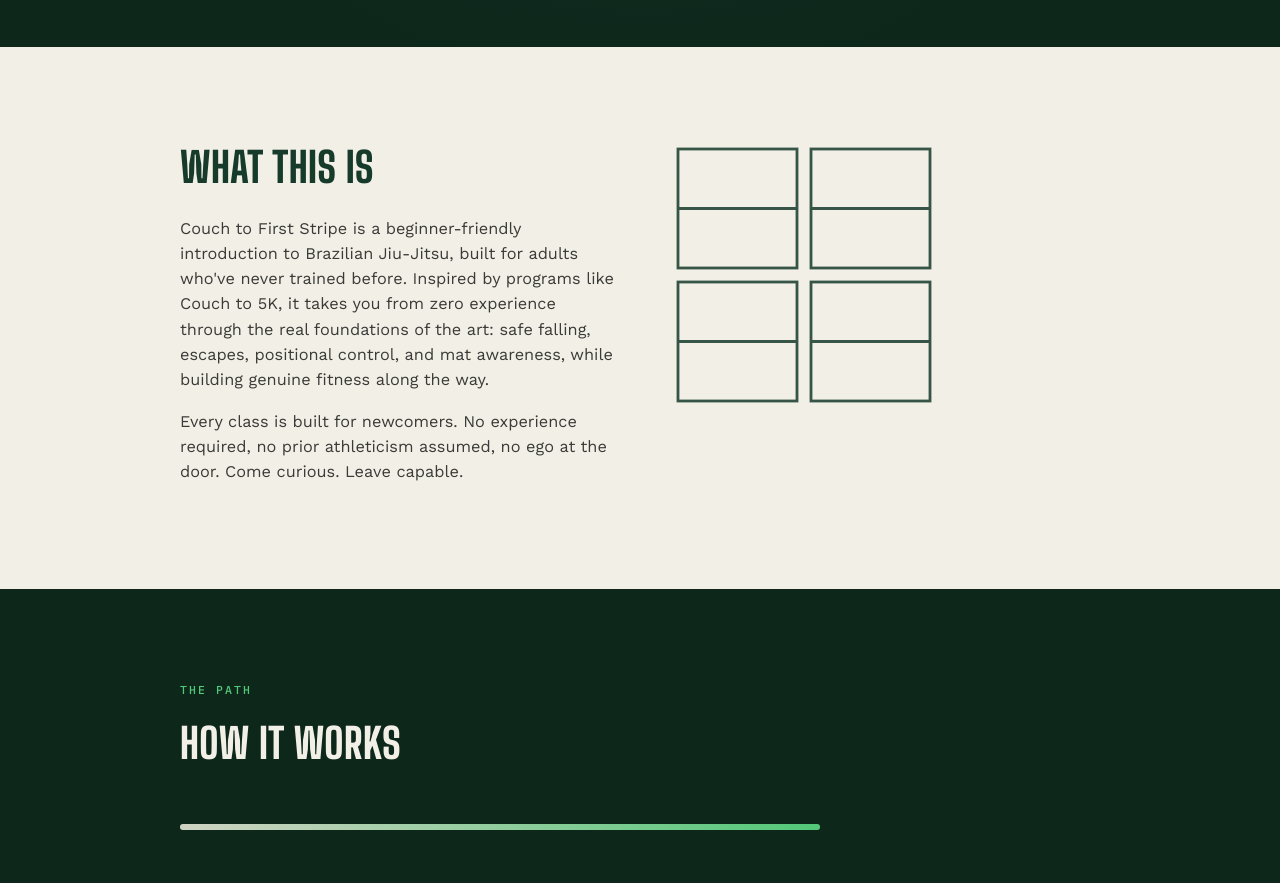
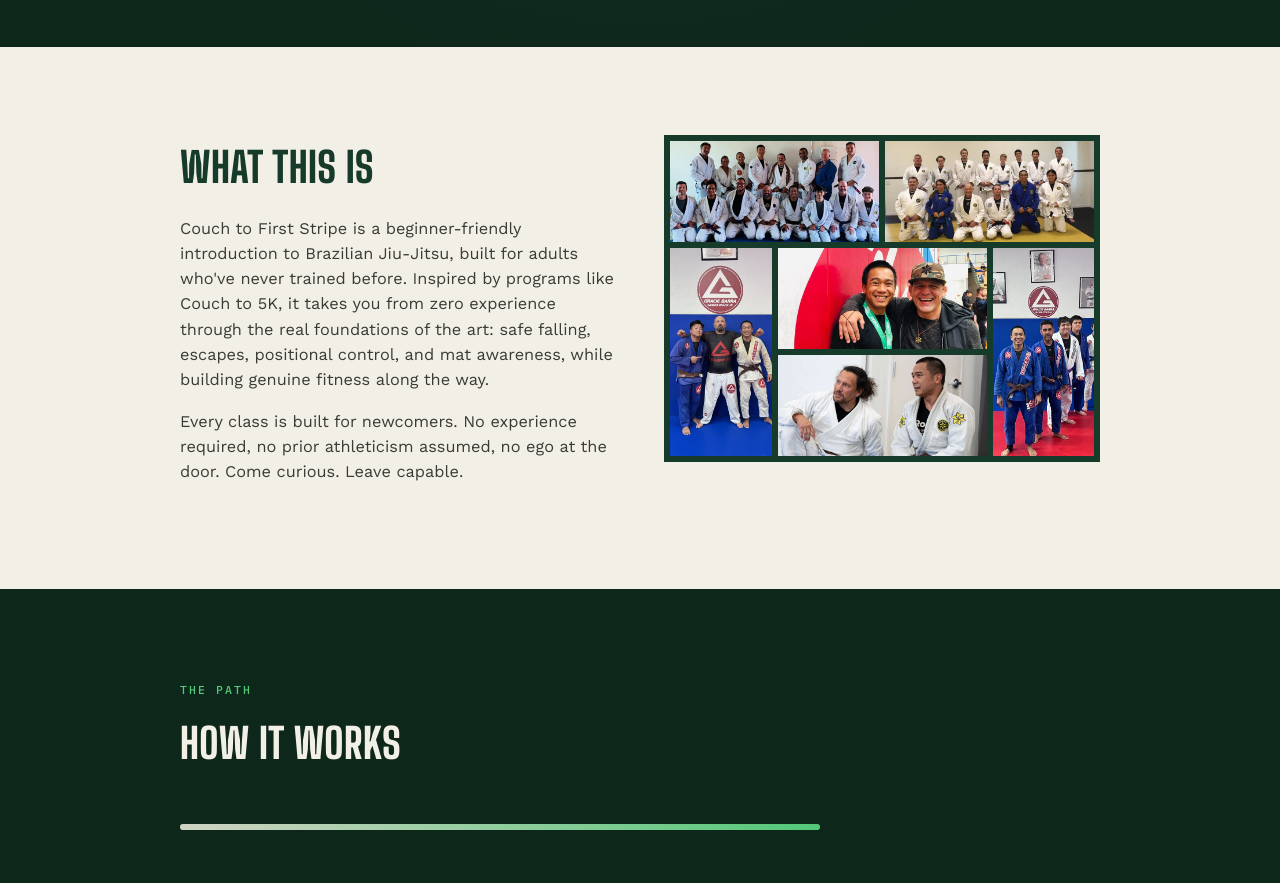
Before and after one commit to marklreyes/couch-to-first-stripe, a plain HTML site: page index.html in a window 1280 px wide. Shown: the part 840-1723 px from the top of the page. Drawn offline with nearby package versions, Linux system fonts and the light colour scheme.

Commit message:
Updated tatami into collage

```diff
--- a/css/home.css
+++ b/css/home.css
@@ -18,11 +18,41 @@
   align-items:start;
 }
 .what-is p{font-size:1.02rem;}
-.tatami-mark{
+/* Tatami photo frames. The dark gaps are the mats' cloth edging (heri). */
+.tatami-gallery{
+  display:grid;
+  grid-template-columns:repeat(4, 1fr);
+  grid-template-rows:repeat(3, 1fr);
+  grid-template-areas:
+    "a a b b"
+    "c d d e"
+    "c f f e";
+  gap:6px;
+  padding:6px;
   width:100%;
-  aspect-ratio:1/1;
-  max-width:280px;
-  color:var(--mat-navy);
+  aspect-ratio:4/3;
+  background:var(--mat-navy);
+}
+.mat{
+  position:relative;
+  margin:0;
+  overflow:hidden;
+  /* Woven rush lines, shown until a photo fills the frame. */
+  background:
+    repeating-linear-gradient(90deg, rgba(22,59,42,0.09) 0 1px, transparent 1px 5px),
+    var(--chalk-dim);
+}
+.mat--a{grid-area:a;}
+.mat--b{grid-area:b;}
+.mat--c{grid-area:c;}
+.mat--d{grid-area:d;}
+.mat--e{grid-area:e;}
+.mat--f{grid-area:f;}
+.mat img{
+  position:absolute; inset:0;
+  width:100%; height:100%;
+  object-fit:cover;
+  display:block;
 }
 
 /* ---------- COMPLETION DAY ---------- */
@@ -70,6 +100,6 @@
 /* ---------- RESPONSIVE ---------- */
 @media (max-width:720px){
   .what-is .wrap{grid-template-columns:1fr;}
-  .tatami-mark{margin:0 auto; max-width:180px;}
+  .tatami-gallery{margin:0 auto; max-width:480px;}
   .instructor-wrap{flex-direction:column; text-align:center;}
 }
--- a/index.html
+++ b/index.html
@@ -89,18 +89,19 @@
       <p>Couch to First Stripe is a beginner-friendly introduction to Brazilian Jiu-Jitsu, built for adults who've never trained before. Inspired by programs like Couch to 5K, it takes you from zero experience through the real foundations of the art: safe falling, escapes, positional control, and mat awareness, while building genuine fitness along the way.</p>
       <p>Every class is built for newcomers. No experience required, no prior athleticism assumed, no ego at the door. Come curious. Leave capable.</p>
     </div>
-    <svg class="tatami-mark" viewBox="0 0 200 200" role="img" aria-label="Woven tatami mat pattern">
-      <g stroke="currentColor" stroke-width="2" fill="none" opacity="0.85">
-        <rect x="10" y="10" width="85" height="85"/>
-        <rect x="105" y="10" width="85" height="85"/>
-        <rect x="10" y="105" width="85" height="85"/>
-        <rect x="105" y="105" width="85" height="85"/>
-        <line x1="10" y1="52.5" x2="95" y2="52.5"/>
-        <line x1="105" y1="52.5" x2="190" y2="52.5"/>
-        <line x1="10" y1="147.5" x2="95" y2="147.5"/>
-        <line x1="105" y1="147.5" x2="190" y2="147.5"/>
-      </g>
-    </svg>
+    <!-- Photo frames laid out like tatami: every mat is the same 2:1
+         rectangle, horizontal (--a, --b, --d, --f) or vertical (--c, --e),
+         arranged so no four corners meet. Horizontal photos are 720x360
+         crops, vertical ones 360x720, in images/mat/. An empty frame shows
+         the woven mat. -->
+    <div class="tatami-gallery" role="group" aria-label="Photos from the mat">
+      <figure class="mat mat--a"><img src="images/mat/team-photo.jpg" alt="A class of jiu-jitsu students in gis posing together on the mat" loading="lazy"></figure>
+      <figure class="mat mat--b"><img src="images/mat/class-group.jpg" alt="Students of all ranks kneeling and standing together after class" loading="lazy"></figure>
+      <figure class="mat mat--c"><img src="images/mat/teammates.jpg" alt="Three training partners standing together on the mat" loading="lazy"></figure>
+      <figure class="mat mat--d"><img src="images/mat/medal-day.jpg" alt="Two friends laughing together at a tournament, one wearing a medal" loading="lazy"></figure>
+      <figure class="mat mat--e"><img src="images/mat/lineup.jpg" alt="Teammates lined up on the mat, smiling after training" loading="lazy"></figure>
+      <figure class="mat mat--f"><img src="images/mat/after-class.jpg" alt="Two training partners in gis sitting and talking after class" loading="lazy"></figure>
+    </div>
   </div>
 </section>
 
```
Also changed, not shown: images/mat/541712534_17979658376913288_5345929843302466608_n.jpg (added), images/mat/650039518_18189892177363306_1041160352413356613_n.jpg (added), images/mat/651846448_18093527035861171_8721214485025943275_n.jpg (added), images/mat/661760072_18330560905216177_2148425886331901874_n.jpg (added), images/mat/797774219_18618822955000517_4860176050053276953_n.jpg (added), images/mat/840908268_18630455218000517_8427750109850659564_n.jpg (added), images/mat/IMG_7556.PNG (added), images/mat/after-class.jpg (added), images/mat/class-group.jpg (added), images/mat/lineup.jpg (added), images/mat/medal-day.jpg (added), images/mat/team-photo.jpg (added), images/mat/teammates.jpg (added), 1 other file.
